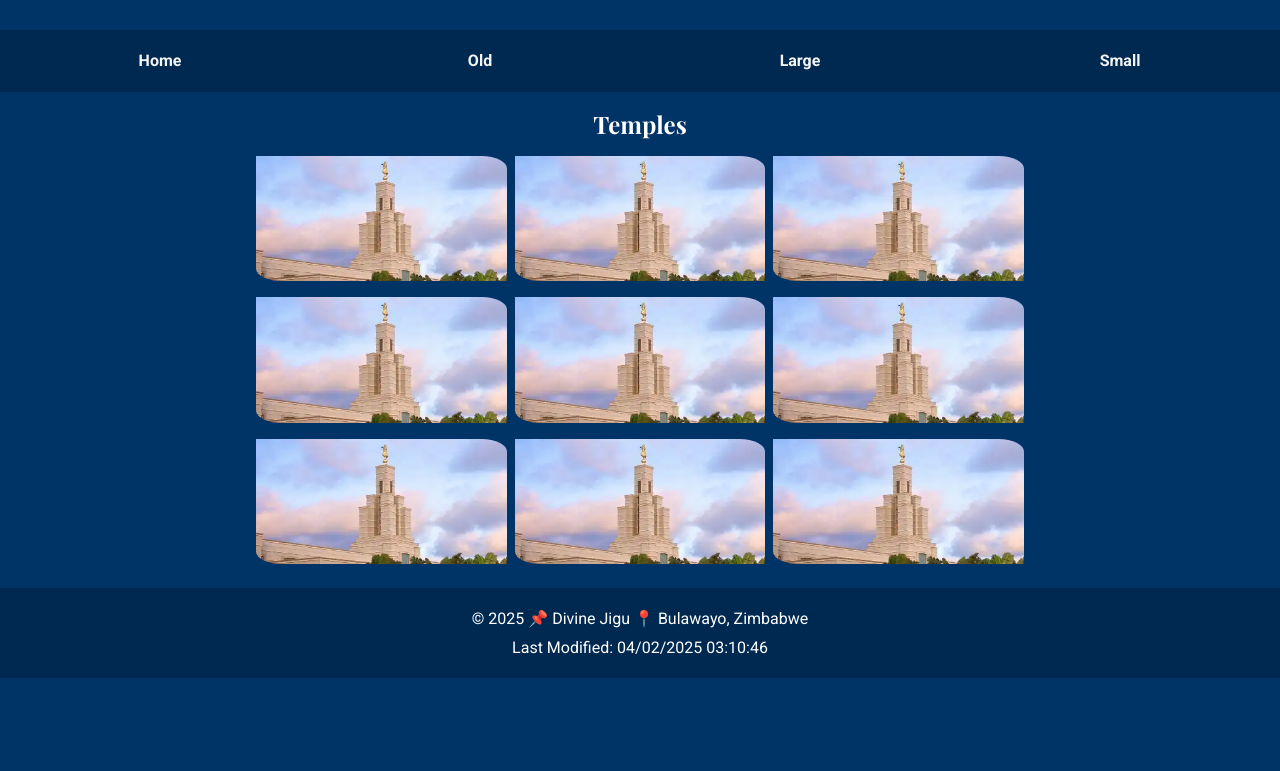
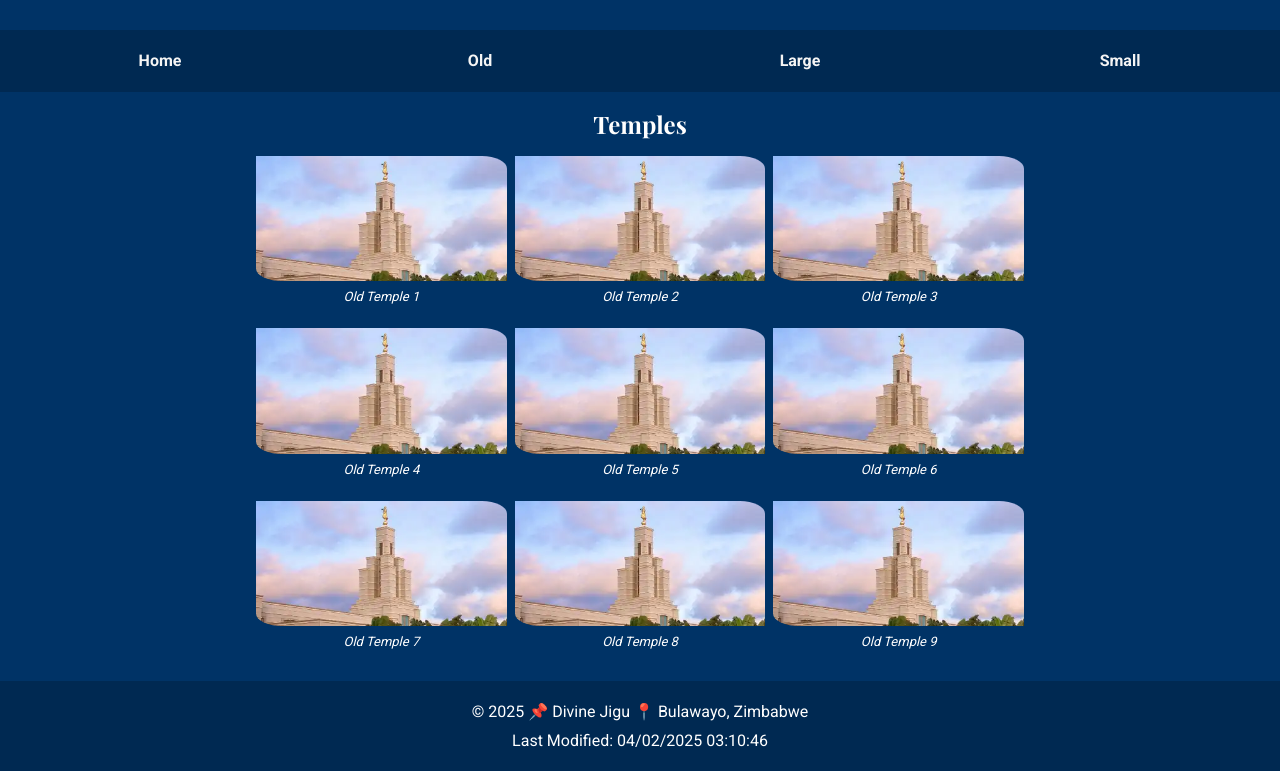
Before and after one commit to DivineProjects/wdd131, a plain HTML site: page temples.html in a window 1280 px wide. Shown: the part 77-848 px from the top of the page. Before the commit the page ends 800 px from the top, so only its background shows below. Drawn offline with nearby package versions, Linux system fonts and the light colour scheme.

Commit message:
w2 update

```diff
--- a/styles/temples.css
+++ b/styles/temples.css
@@ -131,6 +131,14 @@ main h2 {
     box-shadow: 0 0 20px #333;
 }
 
+figcaption {
+    font-style: italic;
+    margin-top: 5px;
+    text-align: center;
+    margin-bottom: 1rem;
+    font-size: small;
+}
+
 
 
 /* Footer Styles */
--- a/temples.html
+++ b/temples.html
@@ -37,36 +37,44 @@
 
         <h2>Temples</h2>
         <div class="container">
+            <figure class="gallery">
+                <img src="images/hero-small-400.webp" alt="Old Temple 1" width="200">
+                <figcaption>Old Temple 1</figcaption>
+            </figure>
+            <figure class="gallery">
+                <img src="images/hero-small-400.webp" alt="Old Temple 2" width="200">
+                <figcaption>Old Temple 2</figcaption>
+            </figure>
+            <figure class="gallery">
+                <img src="images/hero-small-400.webp" alt="Old Temple 3" width="200">
+                <figcaption>Old Temple 3</figcaption>
+            </figure>
+            <figure class="gallery">
+                <img src="images/hero-small-400.webp" alt="Old Temple 4" width="200">
+                <figcaption>Old Temple 4</figcaption>
+            </figure>
+            <figure class="gallery">
+                <img src="images/hero-small-400.webp" alt="Old Temple 5" width="200">
+                <figcaption>Old Temple 5</figcaption>
+            </figure>
+            <figure class="gallery">
+                <img src="images/hero-small-400.webp" alt="Old Temple 6" width="200">
+                <figcaption>Old Temple 6</figcaption>
+            </figure>
+            <figure class="gallery">
+                <img src="images/hero-small-400.webp" alt="Old Temple 7" width="200">
+                <figcaption>Old Temple 7</figcaption>
+            </figure>
+            <figure class="gallery">
+                <img src="images/hero-small-400.webp" alt="Old Temple 8" width="200">
+                <figcaption>Old Temple 8</figcaption>
+            </figure>
+            <figure class="gallery">
+                <img src="images/hero-small-400.webp" alt="Old Temple 9" width="200">
+                <figcaption>Old Temple 9</figcaption>
+            </figure>
+        </div>
 
-            <div class="gallery">
-                <img src="images/hero-small-400.webp" alt="Old Temple 1" width="200" >
-            </div>
-            <div class="gallery">
-                <img src="images/hero-small-400.webp" alt="Old Temple 2" width="200" >
-            </div>
-            <div class="gallery">
-                <img src="images/hero-small-400.webp" alt="Old Temple 3" width="200" >
-            </div>
-            <div class="gallery">
-                <img src="images/hero-small-400.webp" alt="Old Temple 4" width="200" >
-            </div>
-            <div class="gallery">
-                <img src="images/hero-small-400.webp" alt="Old Temple 5" width="200" >
-            </div>
-            <div class="gallery">
-                <img src="images/hero-small-400.webp" alt="Old Temple 6" width="200" >
-            </div>
-            <div class="gallery">
-                <img src="images/hero-small-400.webp" alt="Old Temple 7" width="200" >
-            </div>
-            <div class="gallery">
-                <img src="images/hero-small-400.webp" alt="Old Temple 8" width="200" >
-            </div>
-            <div class="gallery">
-                <img src="images/hero-small-400.webp" alt="Old Temple 9" width="200" >
-            </div>
-
-        </div>
 
     </main>
     <footer>
```
